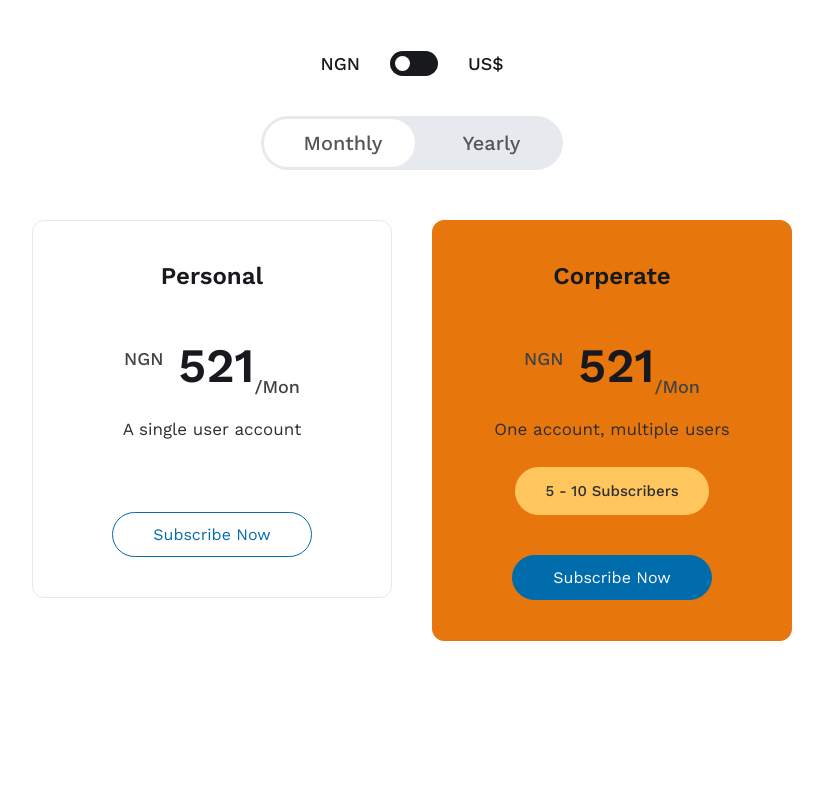
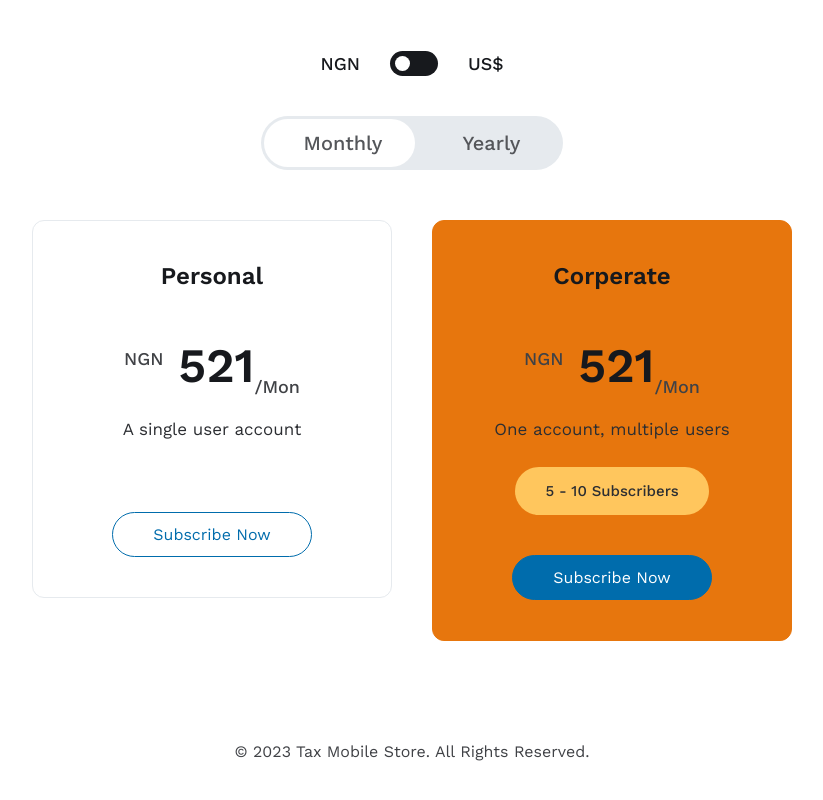
Before and after one commit to taxmobile-online/web, a React (Create React App) app: page / in a window 1280 px wide. Shown: the part 1030-1830 px from the top of the page, without its empty margins (228-1051 px from the left). Before the commit the page ends 1771 px from the top, so only its background shows below. Built offline with nearby package versions, Linux system fonts and the light colour scheme.

Commit message:
feat: Added footer copywrite text

```diff
--- a/src/Components/Pages/Home/index.tsx
+++ b/src/Components/Pages/Home/index.tsx
@@ -2,6 +2,7 @@ import React from "react";
 
 import Hero from "Components/Organisms/Hero";
 import SubscriptionOption from "Components/Templates/SubscriptionOption";
+import Typography from "Components/Atoms/Typography";
 
 interface Props {}
 const Home: React.FC<Props> = () => {
@@ -9,6 +10,9 @@ const Home: React.FC<Props> = () => {
     <>
       <Hero />
       <SubscriptionOption />
+      <Typography as="h5" className="h-11 text-center mb-70">
+        © 2023 Tax Mobile Store. All Rights Reserved.
+      </Typography>
     </>
   );
 };
--- a/src/Styles/Base/Typography.ts
+++ b/src/Styles/Base/Typography.ts
@@ -70,6 +70,12 @@ export const Typography = css`
       line-height: 131.523%;
       color: var(--color-2);
     }
+    &-11 {
+      font-size: 1.6rem;
+      font-weight: 400;
+      line-height: 140%;
+      color: var(--color-9);
+    }
   }
 
   /* Body || Paragraphs */
```
